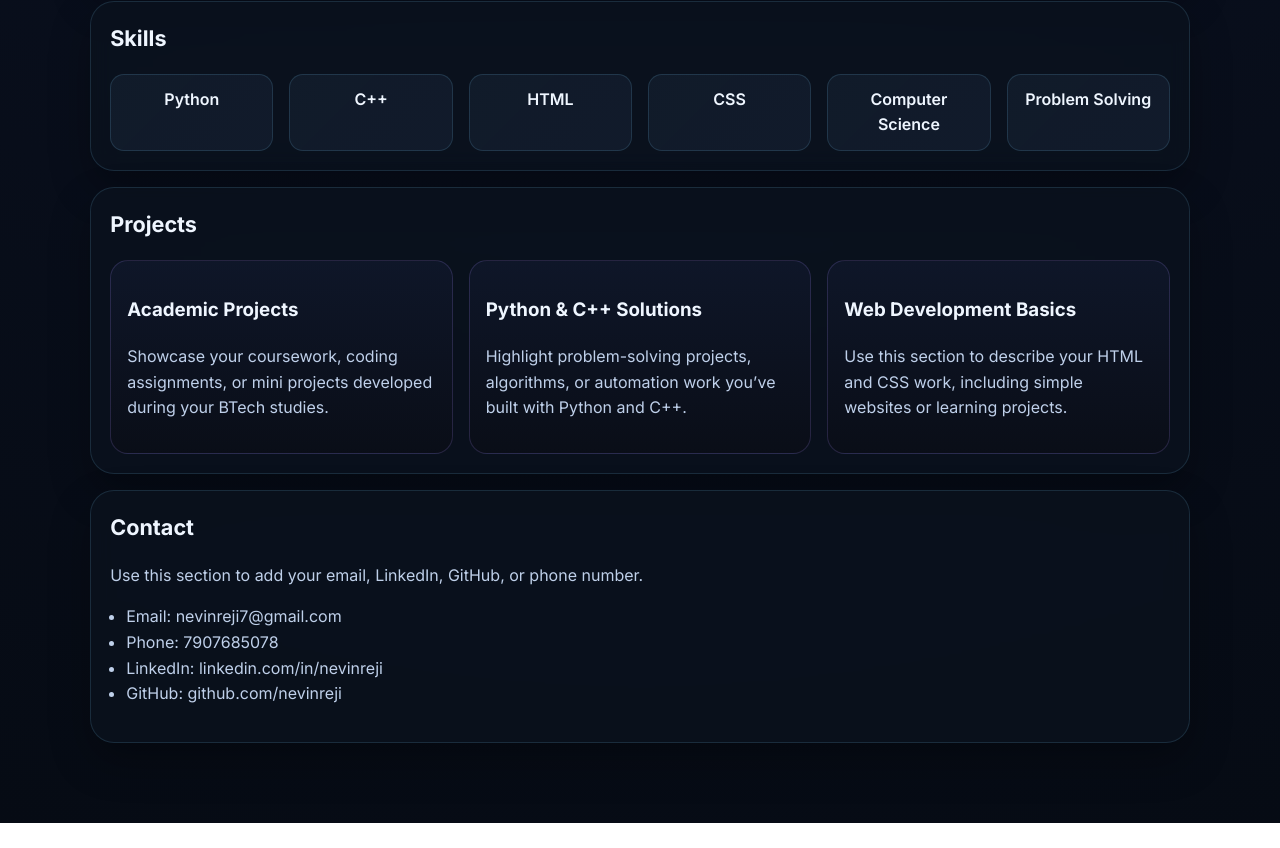
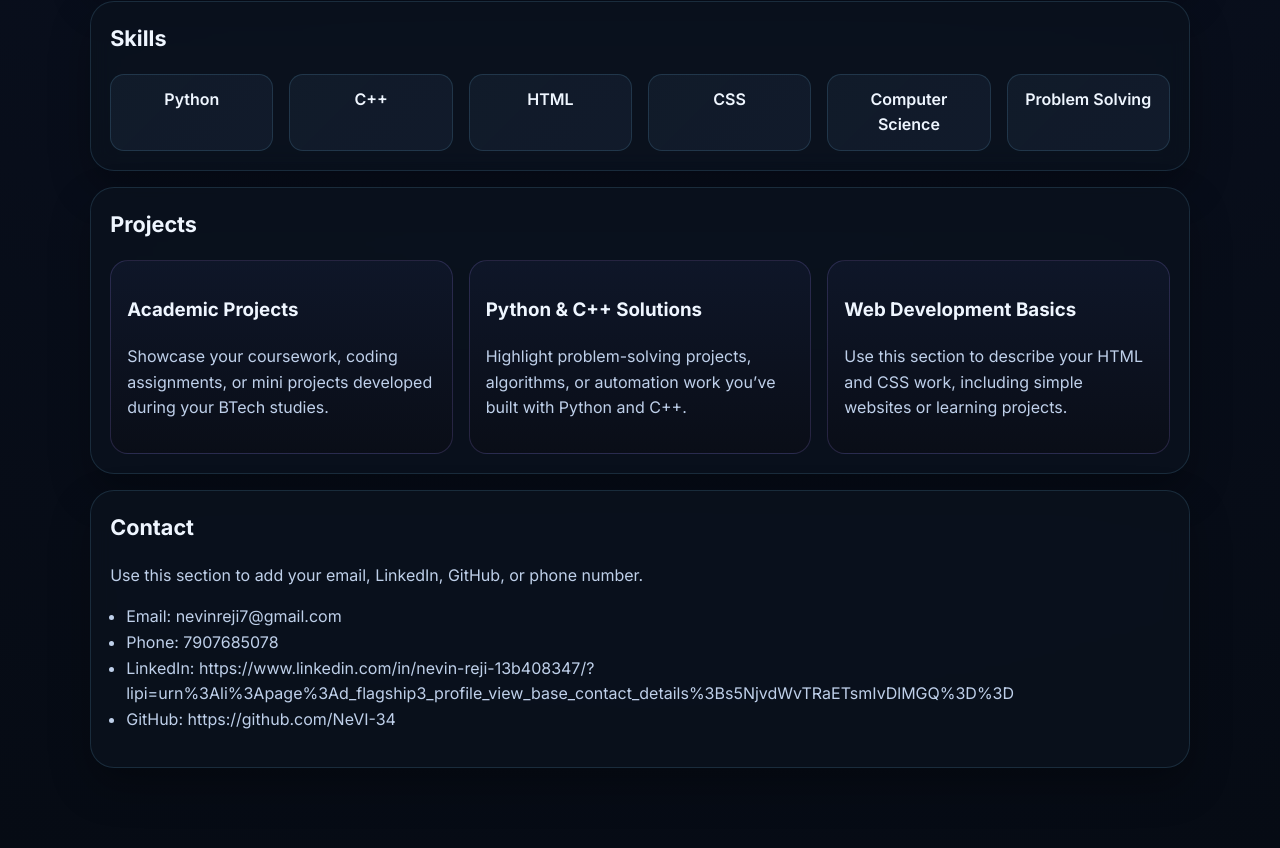
Before and after one commit to NeVI-34/myprofile, a plain HTML site: page index.html in a window 1280 px wide. Shown: the part 1007-1855 px from the top of the page. Before the commit the page ends 1830 px from the top, so only its background shows below. Drawn offline with Linux system fonts and the light colour scheme.

Commit message:
Update LinkedIn and GitHub links in index.html

```diff
--- a/index.html
+++ b/index.html
@@ -77,8 +77,8 @@
         <ul class="contact-list">
           <li>Email: nevinreji7@gmail.com</li>
           <li>Phone: 7907685078</li>
-          <li>LinkedIn: linkedin.com/in/nevinreji</li>
-          <li>GitHub: github.com/nevinreji</li>
+          <li>LinkedIn: https://www.linkedin.com/in/nevin-reji-13b408347/?lipi=urn%3Ali%3Apage%3Ad_flagship3_profile_view_base_contact_details%3Bs5NjvdWvTRaETsmIvDlMGQ%3D%3D</li>
+          <li>GitHub: https://github.com/NeVI-34</li>
         </ul>
       </section>
     </main>
```
